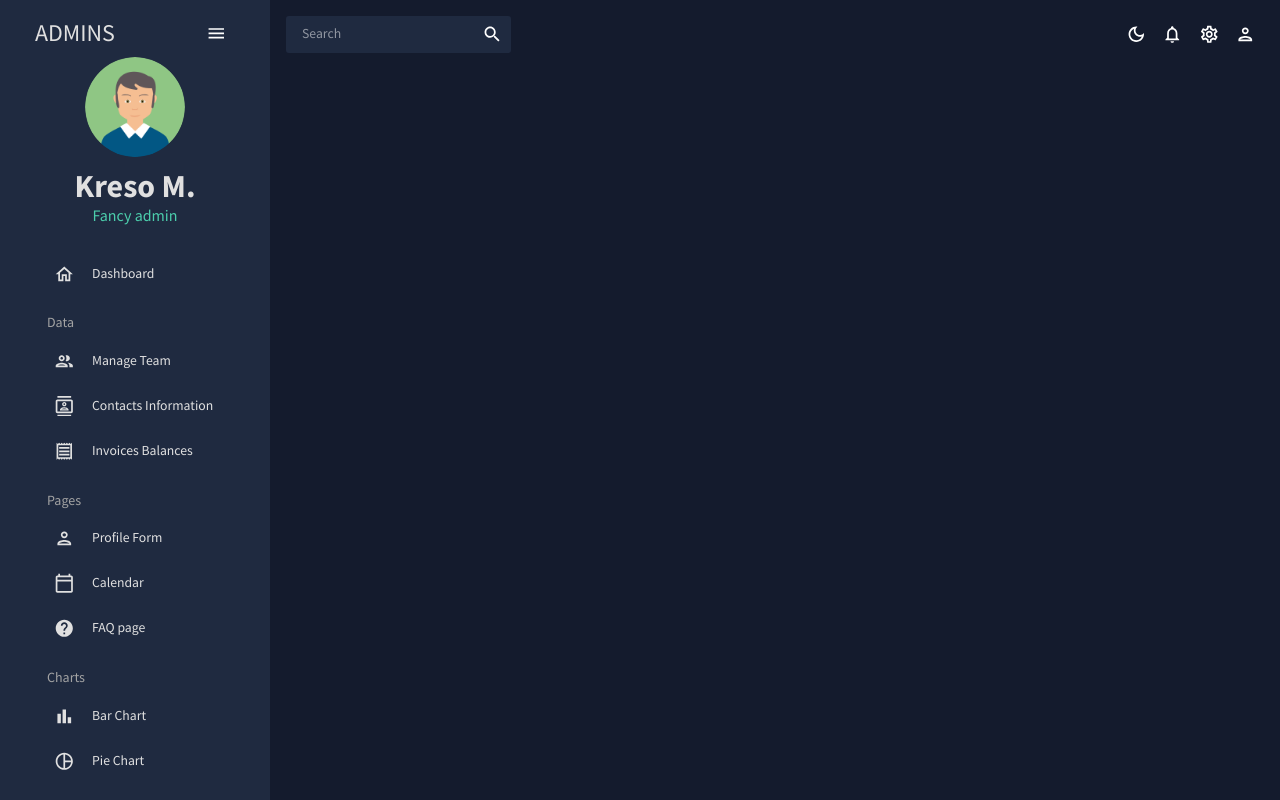
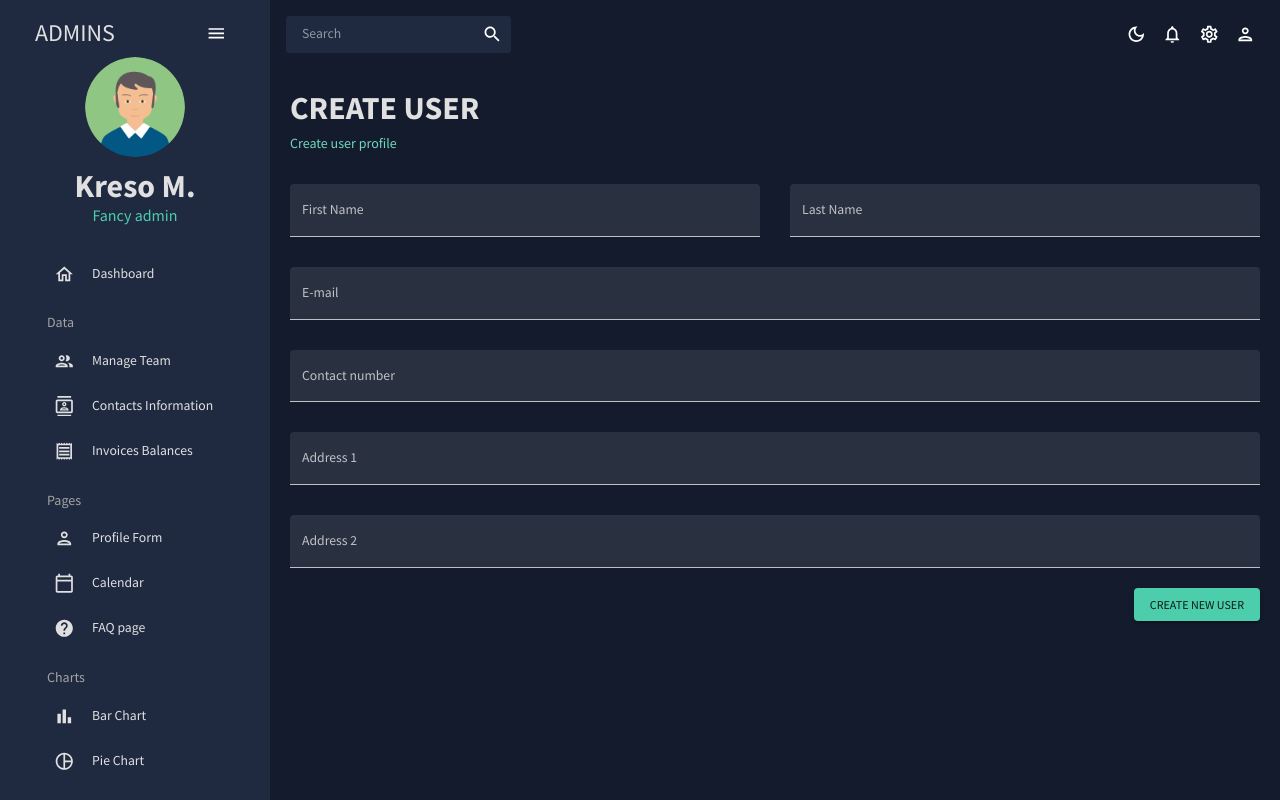
Before and after one commit to kresomarenic/react-dashboard, a React (Create React App) app: page /form in a window 1280 px wide. Built offline with nearby package versions, Linux system fonts and the light colour scheme; a web font is replaced by a local one.

Commit message:
Added Profile form

```diff
--- a/src/App.js
+++ b/src/App.js
@@ -7,9 +7,10 @@
 import Team from "./scenes/team";
 import Contacts from "./scenes/contacts";
 import Invocies from "./scenes/invoices";
+import Form from "./scenes/form";
 
 /* import Bar from "./scenes/bar"; */
-/* import Form from "./scenes/form"; */
+
 /* import Line from "./scenes/line"; */
 /* import Pie from "./scenes/pie"; */
 /* import FAQ from "./scenes/faq"; */
@@ -34,7 +35,7 @@
               <Route path="/team" element={<Team/>}></Route>
               <Route path="/contacts" element={<Contacts/>}></Route>
               <Route path="/invoices" element={<Invocies/>}></Route>
-              {/*<Route path="/form" element={<Form/>}></Route>*/}
+              <Route path="/form" element={<Form/>}></Route>
               {/*<Route path="/bar" element={<Bar/>}></Route>*/}
               {/*<Route path="/pie" element={<Pie/>}></Route>*/}
               {/*<Route path="/line" element={<Line/>}></Route>*/}
--- /dev/null
+++ b/src/scenes/form/index.jsx
@@ -0,0 +1,122 @@
+import { Box, Button, TextField } from "@mui/material";
+import { Formik } from "formik";
+import * as yup from "yup";
+import { useMediaQuery } from "@mui/material";
+import Header from "../../components/Header";
+
+const initialValues = {
+    firstName: "",
+    lastName: "",
+    email: "",
+    contact: "",
+    address1: "",
+    address2: ""
+};
+
+const phoneRegExp = /^((\+[1-9]{1,4}[ -]?)|(\([0-9]{2,3}\)[ -]?)|([0-9]{2,4})[ -]?)*?[0-9]{3,4}[ -]?[0-9]{3,4}$/;
+
+
+const userShema = yup.object().shape({
+    firstName: yup.string().required("This is required"),
+    lastName: yup.string().required("This is required"),
+    email: yup.string().email("Invalid email").required("This is required"),
+    contact: yup.string().matches(phoneRegExp, "Phone number is not valid").required("This is required"),
+    address1: yup.string().required("This is required"),
+    address2:yup.string().required("This is required")
+});
+
+const Form = () => {
+
+    const isNonMobile = useMediaQuery("(min-width:600px)");
+
+    const handleFormSubmit = (values) => {
+        console.log(values);
+    }
+
+    return (
+        <Box m="20px">
+            <Header title="CREATE USER" subtitle="Create user profile"></Header>
+
+            <Formik
+                onSubmit={handleFormSubmit}
+                initialValues={initialValues}
+                validationSchema={userShema}
+            >
+                {({ values, errors, touched, handleBlur, handleChange, handleSubmit }) => (
+                    <form onSubmit={handleSubmit}>
+                        <Box
+                            display="grid"
+                            gap="30px"
+                            gridTemplateColumns="repeat(4, minmax(0, 1fr))"
+                            sx={{
+                                "& > div": { gridColumn: isNonMobile ? undefined : "span: 4"}
+                            }}
+                        >
+                          <TextField
+                            fullWidth variant="filled" type="text" label="First Name"
+                            onBlur={handleBlur} onChange={handleChange}
+                            value={values.firstName} name="firstName"
+                            error={!!touched.firstName && !!errors.firstName}
+                            helperText={touched.firstName && errors.firstName}
+                            sx={{ gridColumn: "span 2" }}
+                          />
+
+                        <TextField
+                            fullWidth variant="filled" type="text" label="Last Name"
+                            onBlur={handleBlur} onChange={handleChange}
+                            value={values.lastName} name="lastName"
+                            error={!!touched.lastName && !!errors.lastName}
+                            helperText={touched.lastName && errors.lastName}
+                            sx={{ gridColumn: "span 2" }}
+                          />
+
+                        <TextField
+                            fullWidth variant="filled" type="text" label="E-mail"
+                            onBlur={handleBlur} onChange={handleChange}
+                            value={values.email} name="email"
+                            error={!!touched.email && !!errors.email}
+                            helperText={touched.email && errors.email}
+                            sx={{ gridColumn: "span 4" }}
+                          />
+
+                        <TextField
+                            fullWidth variant="filled" type="text" label="Contact number"
+                            onBlur={handleBlur} onChange={handleChange}
+                            value={values.contact} name="contact"
+                            error={!!touched.contact && !!errors.contact}
+                            helperText={touched.contact && errors.contact}
+                            sx={{ gridColumn: "span 4" }}
+                          />
+
+                        <TextField
+                            fullWidth variant="filled" type="text" label="Address 1"
+                            onBlur={handleBlur} onChange={handleChange}
+                            value={values.address1} name="address1"
+                            error={!!touched.address1 && !!errors.address1}
+                            helperText={touched.address1 && errors.address1}
+                            sx={{ gridColumn: "span 4" }}
+                          />
+
+                        <TextField
+                            fullWidth variant="filled" type="text" label="Address 2"
+                            onBlur={handleBlur} onChange={handleChange}
+                            value={values.address2} name="address2"
+                            error={!!touched.address2 && !!errors.address2}
+                            helperText={touched.address2 && errors.address2}
+                            sx={{ gridColumn: "span 4" }}
+                          />
+                        </Box>
+                        <Box display="flex" justifyContent="end" mt="20px">
+                            <Button type="submit" color="secondary" variant="contained">
+                                Create new user
+                            </Button>
+                        </Box>
+                    </form>
+                )}
+            </Formik>
+
+        </Box>
+    );
+};
+
+export default Form;
```
